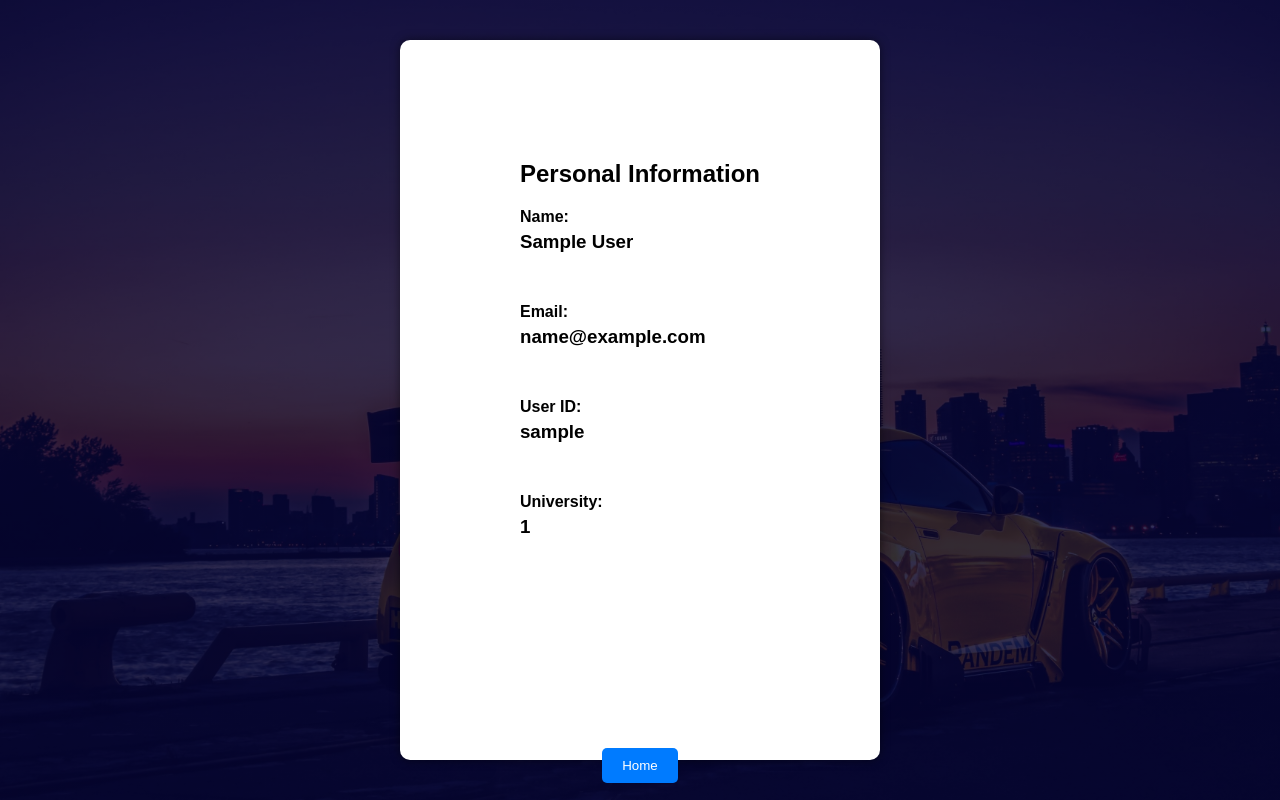
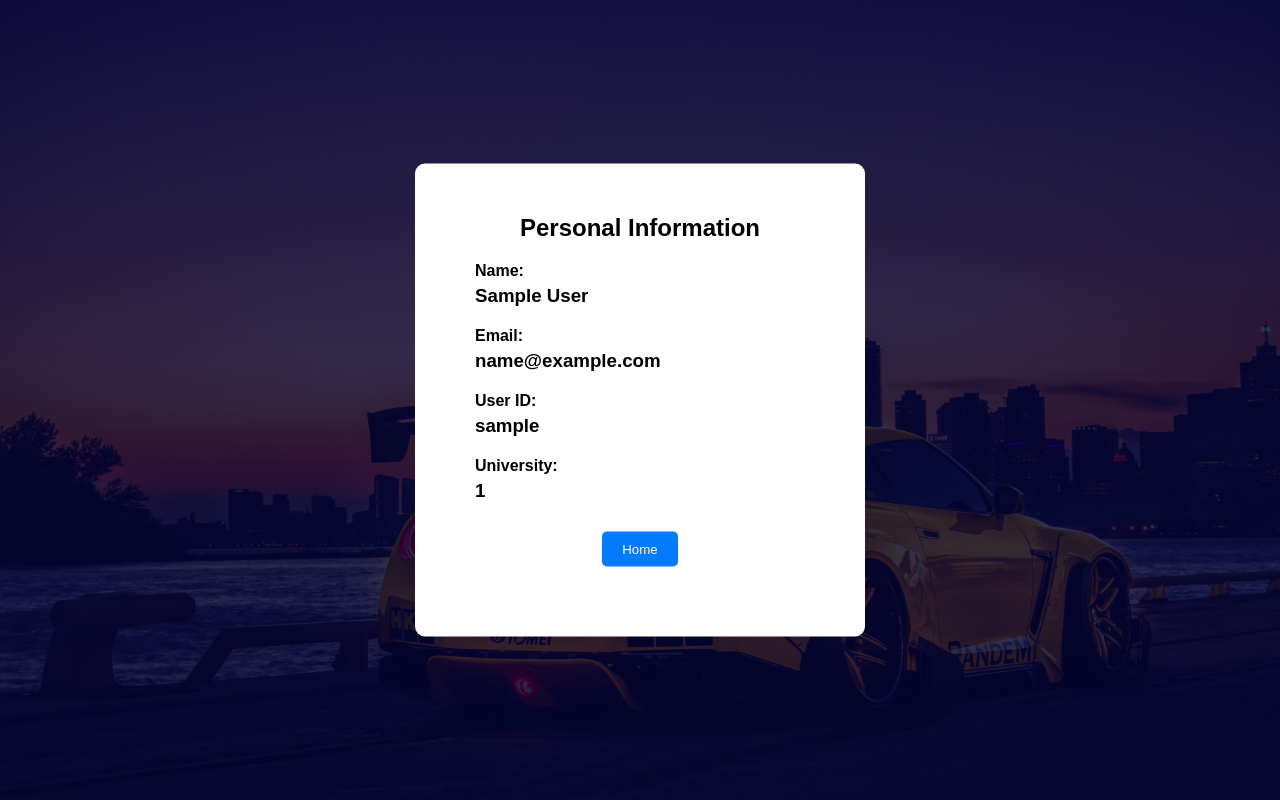
Before and after one commit to aluisrios/CPSC-491-FSAH-Project, a PHP site: page /profile.php in a window 1280 px wide. Run offline with PHP 8.4, Linux system fonts and the light colour scheme; the visitor is signed in with stand-in values (Sample User, id 1).

Commit message:
submission

```diff
--- a/491-FSAH/CSS/profile.css
+++ b/491-FSAH/CSS/profile.css
@@ -8,22 +8,23 @@
 .container {
     width: 100%;
     height: 100vh;
+    background-image: linear-gradient(rgba(0,0,50,0.8), rgba(0,0,50,0.8)), url("GTR.jpg");
     background-position: center;
     background-size: cover;
-    display: flex;
-    justify-content: center;
-    align-items: center;
     position: relative;
-    background-image: linear-gradient(rgba(0, 0, 50, 0.8), rgba(0, 0, 50, 0.8)), url("GTR.jpg");
 }
 
 .white-box {
-    background-color: white;
-    height: 90vh;
-    padding: 120px;
+    width: 90%;
+    max-width: 450px;
+    position: absolute;
+    top: 50%;
+    left: 50%;
+    transform: translate(-50%, -50%);
+    background: #fff;
+    padding: 50px 60px 70px;
+    text-align: center;
     border-radius: 10px;
-    box-shadow: 0px 0px 10px rgba(0, 0, 0, 0.5);
-    text-align: center;
 }
 
 .white-box h1 {
@@ -39,7 +40,7 @@
 }
 
 .white-box h3 {
-    margin-bottom: 50px; /* Add margin to separate each piece of information */
+    margin-bottom: 20px; /* Add margin to separate each piece of information */
     text-align: left; /* Align the information text to the left */
 }
 
@@ -53,7 +54,7 @@
     cursor: pointer; /* Cursor on hover */
     transition: background-color 0.3s ease; /* Smooth hover effect */
 
-    margin-top: 20vh; /* Add margin to the top */
+    margin-top: 10px; /* Add margin to the top */
     margin-left: 10px; /* Add margin to the left */
     margin-right: 10px
 
--- a/page9.html
+++ b/491-FSAH/page9.html
@@ -4,10 +4,10 @@
     <meta charset="UTF-8">
     <meta name="viewport" content="width=device-width, initial-scale=1.0">
     <title>Grant Filter Page</title>
-    <link rel="stylesheet" href="filter.css">
+    <link rel="stylesheet" href="CSS/filter.css">
 </head>
 <body>
-    <a href="index.html">Home</a>
+    <a href="index.php">Home</a>
 
     <div class="filter-container">
         <h1>Filter Grants</h1>
@@ -38,6 +38,6 @@
         <div id="results"></div>
     </div>
 
-    <script src="main.js"></script>
+    <script src="scripts/main.js"></script>
 </body>
 </html>
--- a/491-FSAH/supportPage.html
+++ b/491-FSAH/supportPage.html
@@ -28,7 +28,7 @@
         </ul>
 
         <h2>Frequently Asked Questions (FAQ)</h2>
-        <p>Before reaching out, you may find answers to common questions in our <a href="/491-FSAH/FAQ.html">FAQ section</a>.</p>
+        <p>Before reaching out, you may find answers to common questions in our <a href="FAQ.html">FAQ section</a>.</p>
 
         <h2>Customer Feedback</h2>
         <p>We value your feedback! If you have any suggestions or comments on how we can improve our services, please let us know.</p>
```
Also changed, not shown: 491-FSAH/index.php (+6 -5 lines), 491-FSAH/CSS/filter.css (renamed from filter.css), 491-FSAH/profile.php (line endings or trailing spaces).
